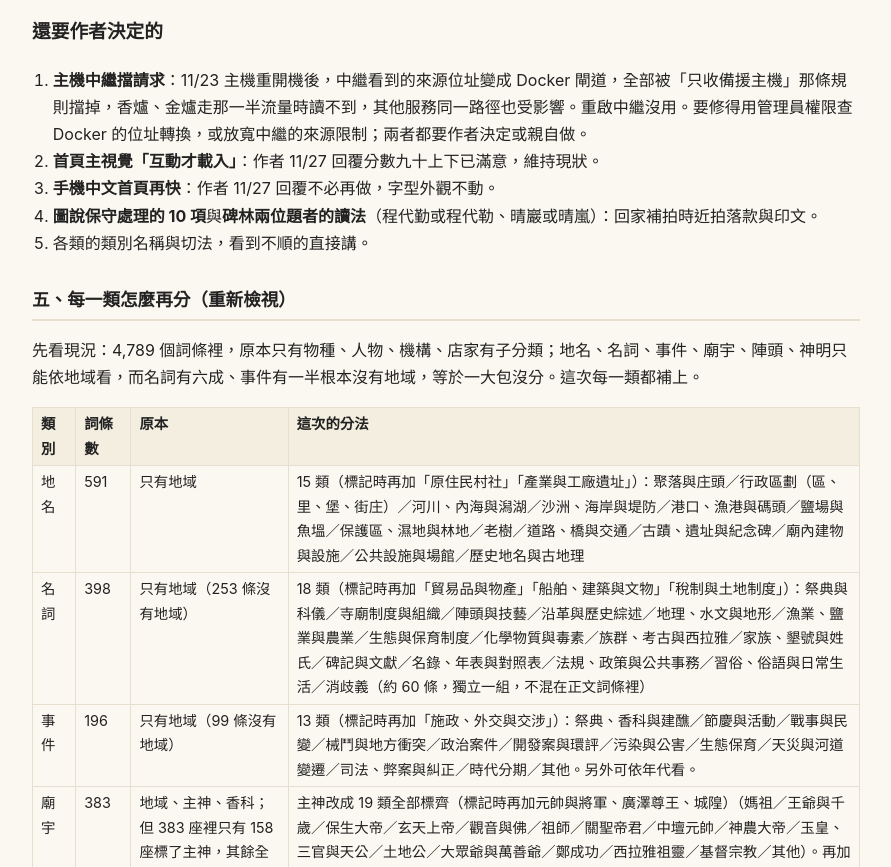
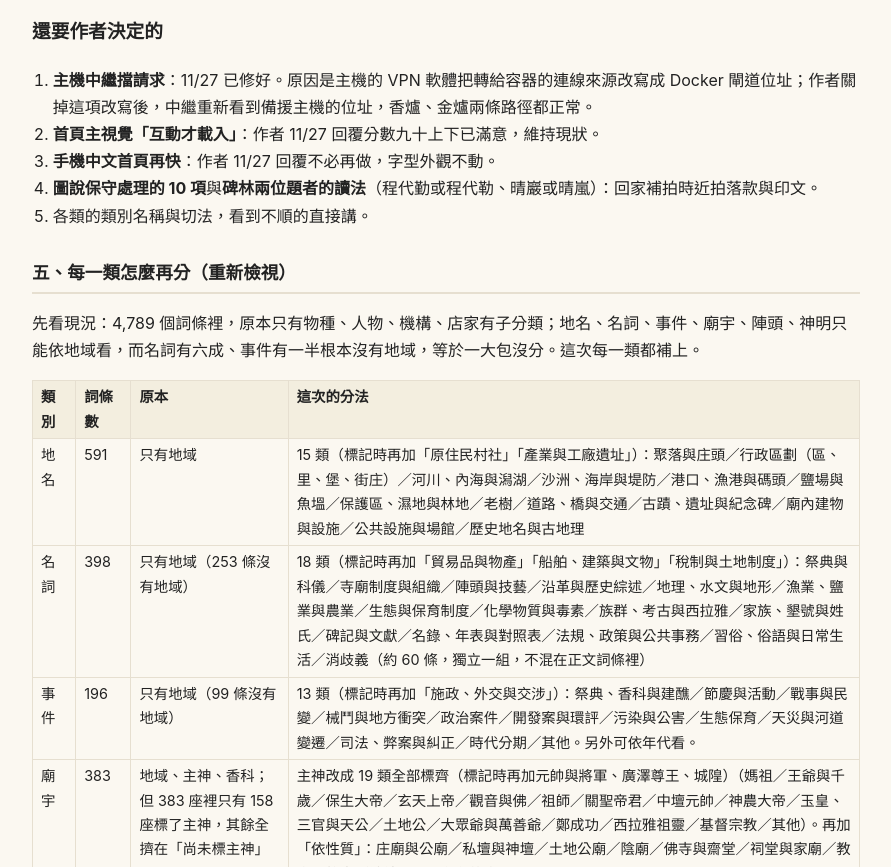
Before and after one commit to ken158ken/tucheng_dev, a plain HTML site: page 網站營運/2026-11-27_SEO與速度改善計畫.html in a window 1280 px wide. Shown: the part 3018-3885 px from the top of the page, without its empty margins (194-1085 px from the left). Drawn offline with Linux system fonts and the light colour scheme.

Commit message:
交接網頁：中繼擋請求已修好
Co-Authored-By: Claude <noreply@anthropic.com>

```diff
--- a/網站營運/2026-11-27_SEO與速度改善計畫.html
+++ b/網站營運/2026-11-27_SEO與速度改善計畫.html
@@ -113,7 +113,7 @@ nav.jump{position:sticky;top:0;z-index:5;background:var(--bg);padding:8px 0;disp
 </ol>
 <h3>還要作者決定的</h3>
 <ol>
-<li><b>主機中繼擋請求</b>：11/23 主機重開機後，中繼看到的來源位址變成 Docker 閘道，全部被「只收備援主機」那條規則擋掉，香爐、金爐走那一半流量時讀不到，其他服務同一路徑也受影響。重啟中繼沒用。要修得用管理員權限查 Docker 的位址轉換，或放寬中繼的來源限制；兩者都要作者決定或親自做。</li>
+<li><b>主機中繼擋請求</b>：11/27 已修好。原因是主機的 VPN 軟體把轉給容器的連線來源改寫成 Docker 閘道位址；作者關掉這項改寫後，中繼重新看到備援主機的位址，香爐、金爐兩條路徑都正常。</li>
 <li><b>首頁主視覺「互動才載入」</b>：作者 11/27 回覆分數九十上下已滿意，維持現狀。</li>
 <li><b>手機中文首頁再快</b>：作者 11/27 回覆不必再做，字型外觀不動。</li>
 <li><b>圖說保守處理的 10 項</b>與<b>碑林兩位題者的讀法</b>（程代勤或程代勒、晴巖或晴嵐）：回家補拍時近拍落款與印文。</li>
```
Also changed, not shown: index.html (+1 -1 lines).
